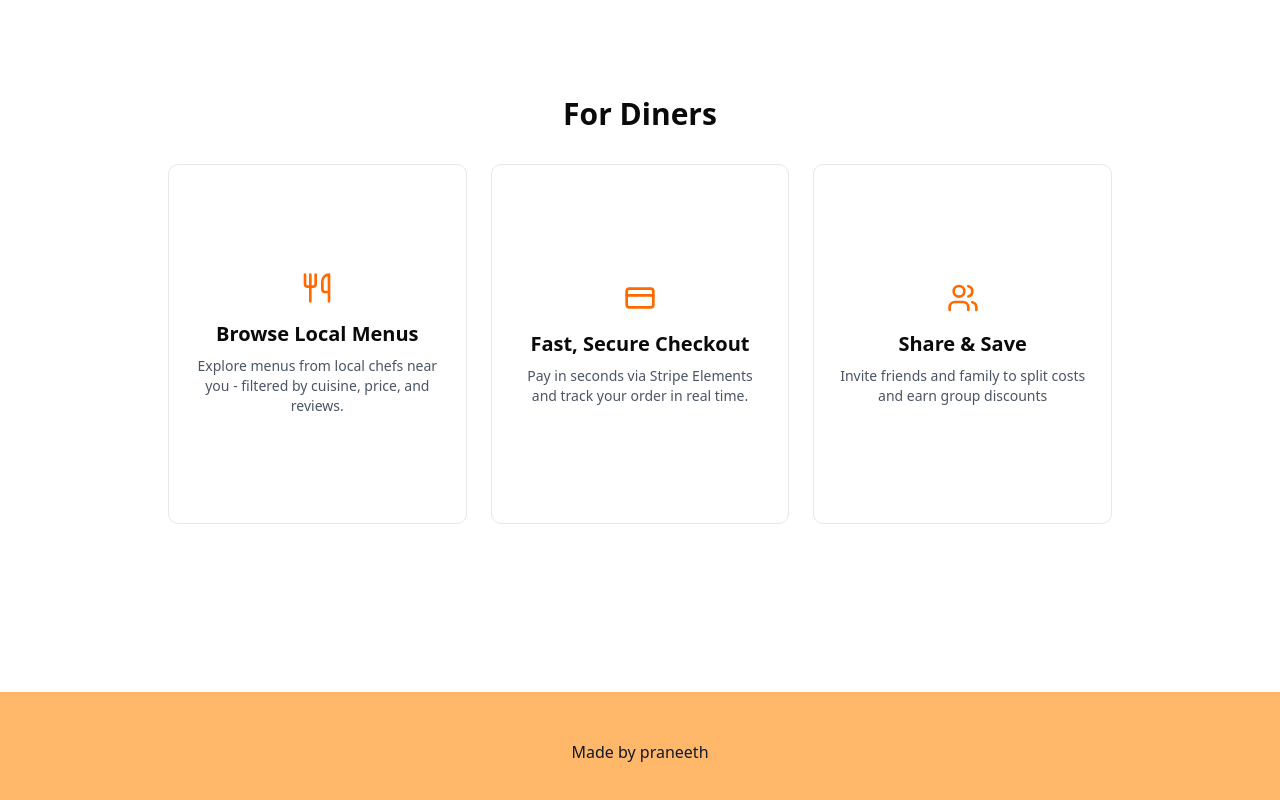
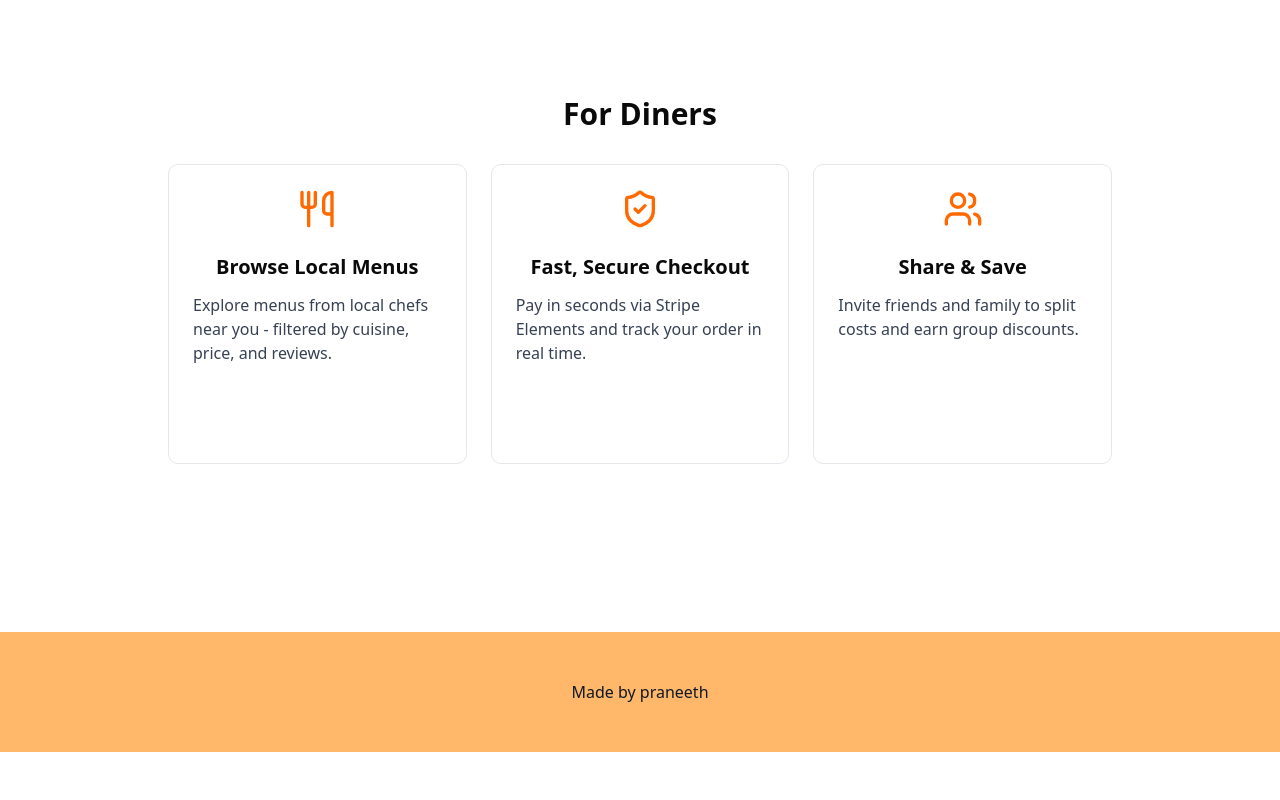
Before and after one commit to PraneethBunny123/gemutly-clone, a Next.js app: page / in a window 1280 px wide. Shown: the part 765-1565 px from the top of the page. After the commit the page ends 1517 px from the top, so only its background shows below. Built offline with nearby package versions, Linux system fonts and the light colour scheme; no server answers.

Commit message:
few modifications

```diff
--- a/components/diner-section.js
+++ b/components/diner-section.js
@@ -1,7 +1,7 @@
 "use client";
 
 import { useState } from "react";
-import { Utensils, CreditCard, Users } from "lucide-react"; // Example icons from lucide-react
+import { Utensils, ShieldCheck, Users } from "lucide-react"; // or any icon set you prefer
 
 export default function DinerSection() {
   const [activeCard, setActiveCard] = useState(null);
@@ -9,21 +9,21 @@ export default function DinerSection() {
   const cards = [
     {
       id: 1,
+      icon: <Utensils className="w-10 h-10 text-orange-500 mb-4" />,
       title: "Browse Local Menus",
       description: "Explore menus from local chefs near you - filtered by cuisine, price, and reviews.",
-      icon: <Utensils className="w-8 h-8 text-orange-500 mb-4" />,
     },
     {
       id: 2,
+      icon: <ShieldCheck className="w-10 h-10 text-orange-500 mb-4" />,
       title: "Fast, Secure Checkout",
       description: "Pay in seconds via Stripe Elements and track your order in real time.",
-      icon: <CreditCard className="w-8 h-8 text-orange-500 mb-4" />,
     },
     {
       id: 3,
+      icon: <Users className="w-10 h-10 text-orange-500 mb-4" />,
       title: "Share & Save",
-      description: "Invite friends and family to split costs and earn group discounts",
-      icon: <Users className="w-8 h-8 text-orange-500 mb-4" />,
+      description: "Invite friends and family to split costs and earn group discounts.",
     },
   ];
 
@@ -35,15 +35,15 @@ export default function DinerSection() {
           <div
             key={card.id}
             onClick={() => setActiveCard(card.id)}
-            className={`p-6 min-h-[360px] rounded-lg border cursor-pointer transition flex flex-col items-center justify-center text-center ${
+            className={`p-6 min-h-[300px] rounded-lg border cursor-pointer transition text-center ${
               activeCard === card.id
                 ? "border-orange-500 shadow-lg"
                 : "border-gray-200"
-            } hover:shadow-md bg-white`}
+            } hover:shadow-md bg-white flex flex-col items-center text-start`}
           >
             {card.icon}
-            <h3 className="text-xl font-bold mb-2">{card.title}</h3>
-            <p className="text-sm text-gray-600">{card.description}</p>
+            <h3 className="text-xl font-bold mb-2 mt-2">{card.title}</h3>
+            <p className="text-base text-gray-700 mt-1">{card.description}</p>
           </div>
         ))}
       </div>
```
